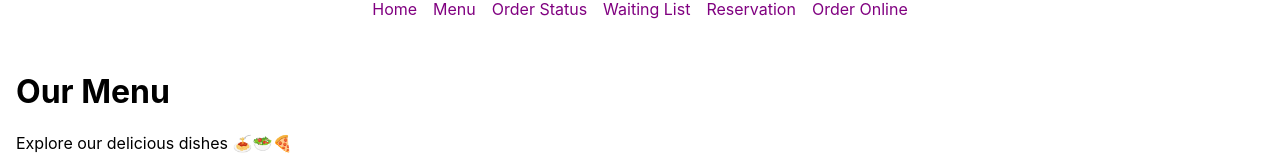
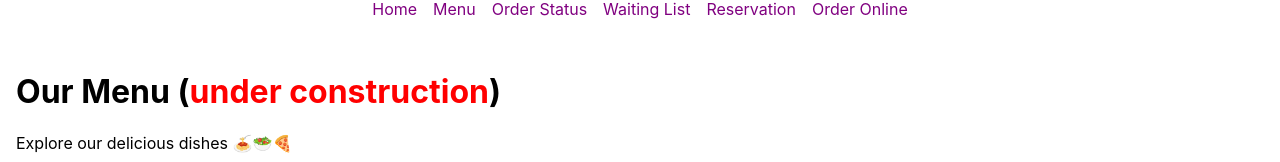
Before and after one commit to Sajjad5037/RafisKitchen, a React (Create React App) app: page /menu in a window 1280 px wide. Shown: the part 217-379 px from the top of the page. Built offline with nearby package versions, Linux system fonts and the light colour scheme.

Commit message:
Update menu.js

```diff
--- a/src/pages/menu.js
+++ b/src/pages/menu.js
@@ -1,7 +1,10 @@
 function Menu() {
   return (
     <div>
-      <h1 style={{ fontSize: "2rem", fontWeight: "bold" }}>Our Menu</h1>
+      <h1 style={{ fontSize: "2rem", fontWeight: "bold" }}>
+      Our Menu (<span style={{ color: "red" }}>under construction</span>)
+    </h1>
+
       <p>Explore our delicious dishes 🍝🥗🍕</p>
     </div>
   );
```
